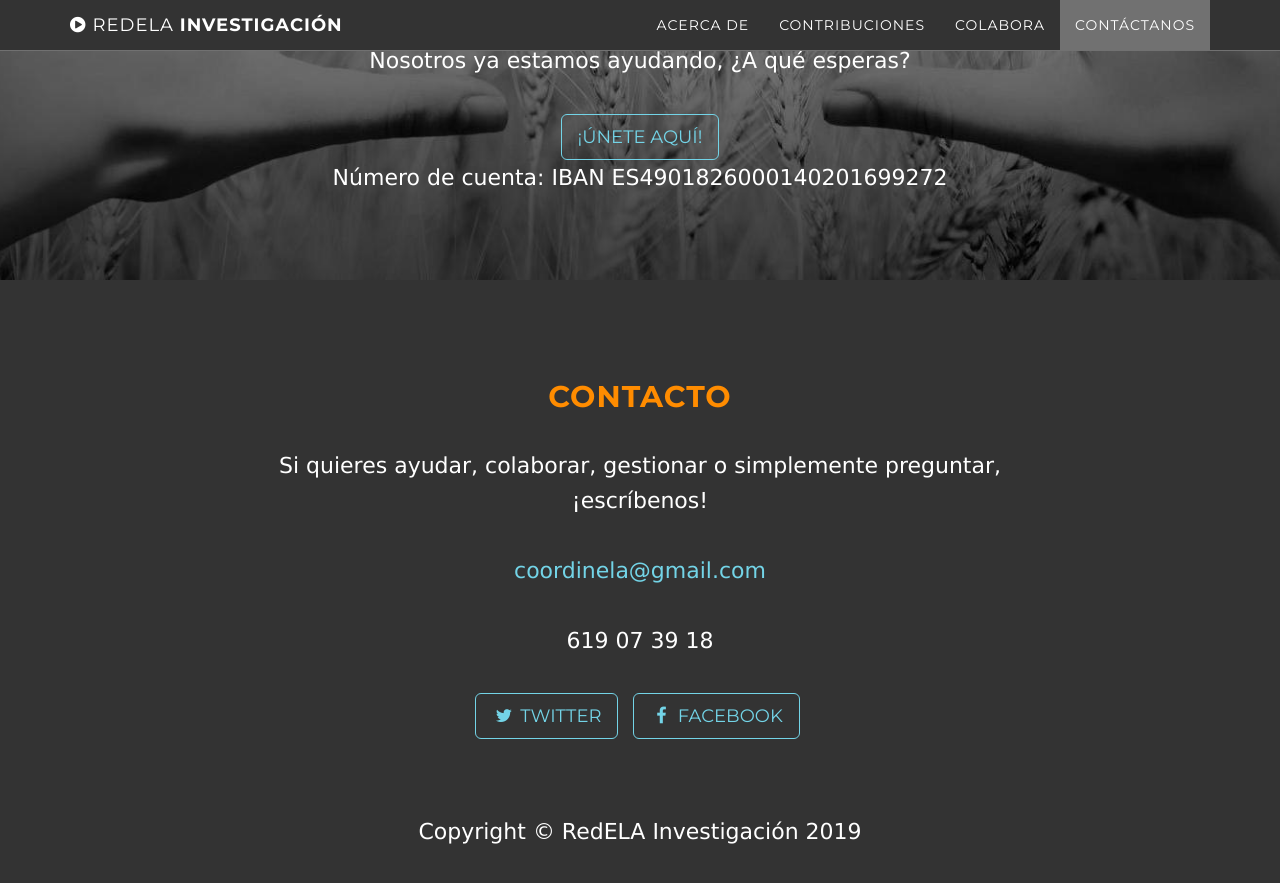
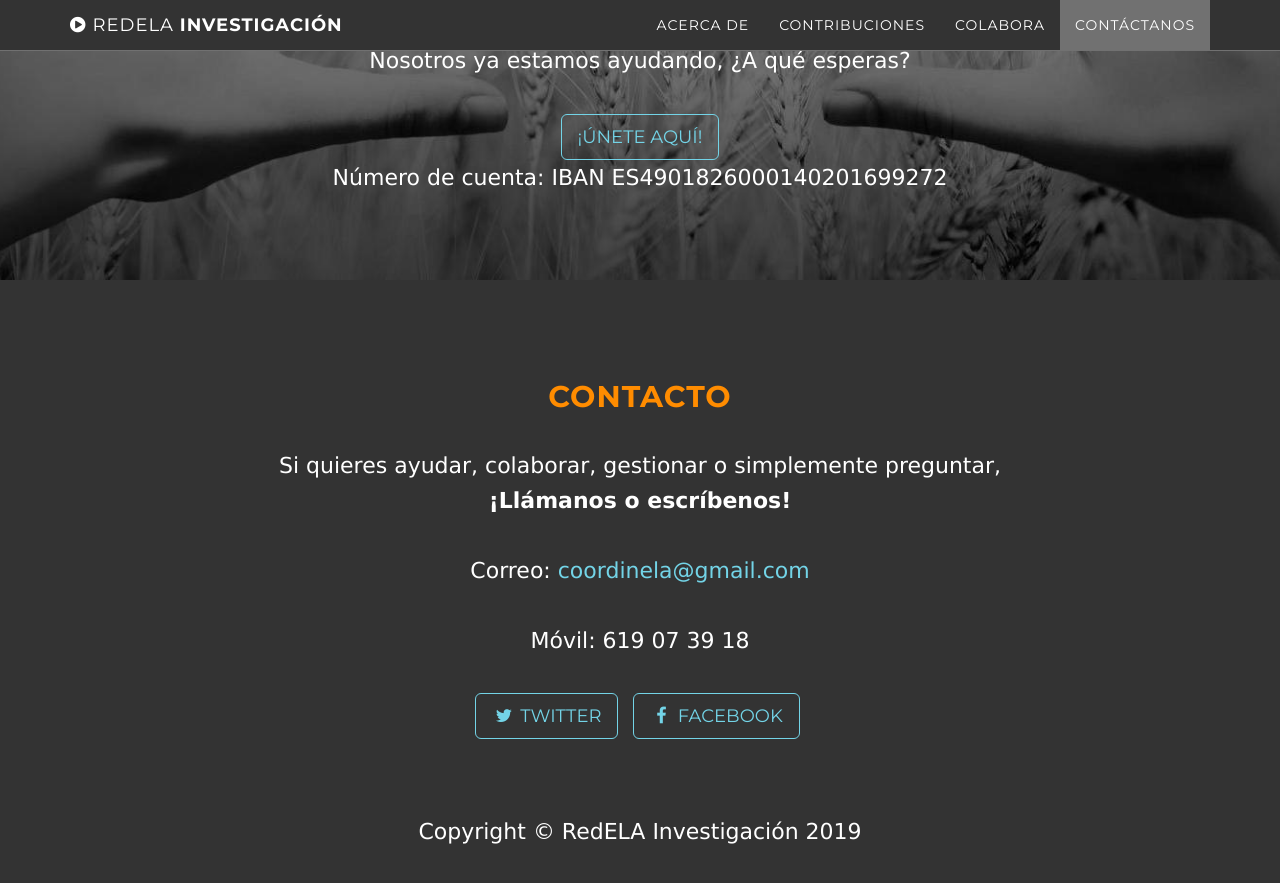
Before and after one commit to redela-investigacion/redela-investigacion-site, a Jekyll site: the page built from index.html, in a window 1280 px wide and 900 px high, scrolled down 3444 px. Shown: the top 883 px of the window. Built offline with Jekyll 4.4.1, drawn with Linux system fonts in a browser that asks for light colours.

Commit message:
improve contact section details

```diff
--- a/_includes/contact.html
+++ b/_includes/contact.html
@@ -3,11 +3,11 @@
         <div class="row">
             <div class="col-lg-8 col-lg-offset-2">
                 <h2>Contacto</h2>
-                <p>Si quieres ayudar, colaborar, gestionar o simplemente preguntar, ¡escríbenos!</p>
+                <p>Si quieres ayudar, colaborar, gestionar o simplemente preguntar, <strong>¡Llámanos o escríbenos!</strong></p>
                 <p>
-                  <a href="mailto:{{ site.email }}">{{ site.email }}</a>
+                  Correo: <a href="mailto:{{ site.email }}">{{ site.email }}</a>
                 </p>
-                <p>{{ site.phone }}</p>
+                <p>Móvil: {{ site.phone }}</p>
                 <ul class="list-inline banner-social-buttons">
                     {% for network in site.social %}
                     <li>
```
